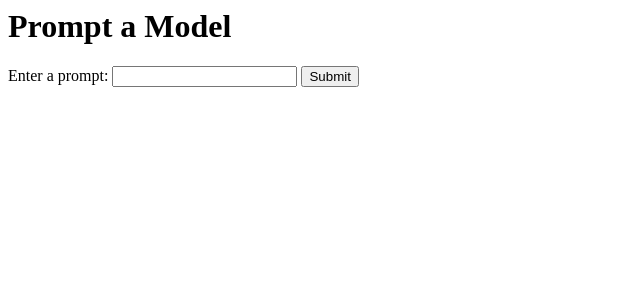
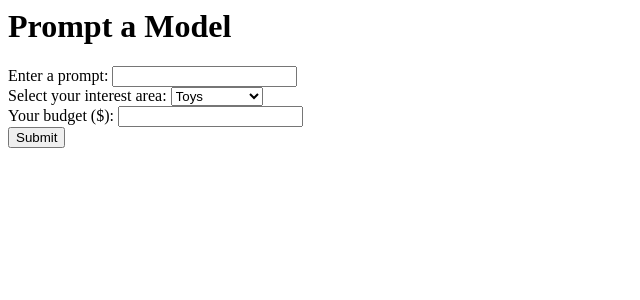
Before and after one commit to sarbjee/FastAPI-Application, a FastAPI app: page / in a window 1280 px wide. Shown: the top 300 px of the page, without its empty margins (0-640 px from the left). Run offline with FastAPI, Linux system fonts and the light colour scheme.

Commit message:
update the model prompt recommendation

```diff
--- a/app/main.py
+++ b/app/main.py
@@ -1,20 +1,30 @@
 from fastapi import FastAPI, Request, Form
 from fastapi.templating import Jinja2Templates
 from fastapi.responses import HTMLResponse
+# Import your promptResponse function with the new signature
 from app.middleware.processPrompt import promptResponse
 
 app = FastAPI()
 
-# Setup templates directory
+# Setup the templates directory
 templates = Jinja2Templates(directory="app/templates")
 
 @app.get("/", response_class=HTMLResponse)
 async def read_form(request: Request):
+    """
+    Render the form for user input. Initially, there's no response to display.
+    """
     return templates.TemplateResponse("form.html", {"request": request})
 
 @app.post("/", response_class=HTMLResponse)
-async def process_form(request: Request, prompt: str = Form(...)):
-    # Here you can process the prompt and get the response
+async def process_form(request: Request, prompt: str = Form(...), interest: str = Form(...), budget: float = Form(0.0)):
+    """
+    Process the form submission. Takes user's prompt, interest area, and budget to generate a response.
+    """
+    # Generate a response based on the prompt, interest, and budget
+    newResponse = promptResponse(prompt, interest, budget)
+    # Render the same form template but with the new response included for display
+    return templates.TemplateResponse("form.html", {"request": request, "response": newResponse})
 
-    newResponse = promptResponse(prompt)
-    return templates.TemplateResponse("form.html", {"request": request, "response": newResponse})
+# Update your processPrompt.py's promptResponse function to handle the new parameters.
+# This example assumes you'll modify it accordingly to use the interest and budget for generating recommendations.
--- a/app/templates/form.html
+++ b/app/templates/form.html
@@ -6,8 +6,22 @@
   <body>
     <h1>Prompt a Model</h1>
     <form method="post">
-      <label for="prompt">Enter a prompt:</label>
-      <input type="text" id="prompt" name="prompt" required />
+      <div>
+        <label for="prompt">Enter a prompt:</label>
+        <input type="text" id="prompt" name="prompt" required />
+      </div>
+      <div>
+        <label for="interest">Select your interest area:</label>
+        <select id="interest" name="interest">
+          <option value="toys">Toys</option>
+          <option value="games">Games</option>
+          <option value="educational">Educational</option>
+        </select>
+      </div>
+      <div>
+        <label for="budget">Your budget ($):</label>
+        <input type="number" id="budget" name="budget" step="0.01" min="0" />
+      </div>
       <button type="submit">Submit</button>
     </form>
     {% if response %}
```
Also changed, not shown: app/middleware/processPrompt.py (+23 -8 lines).
